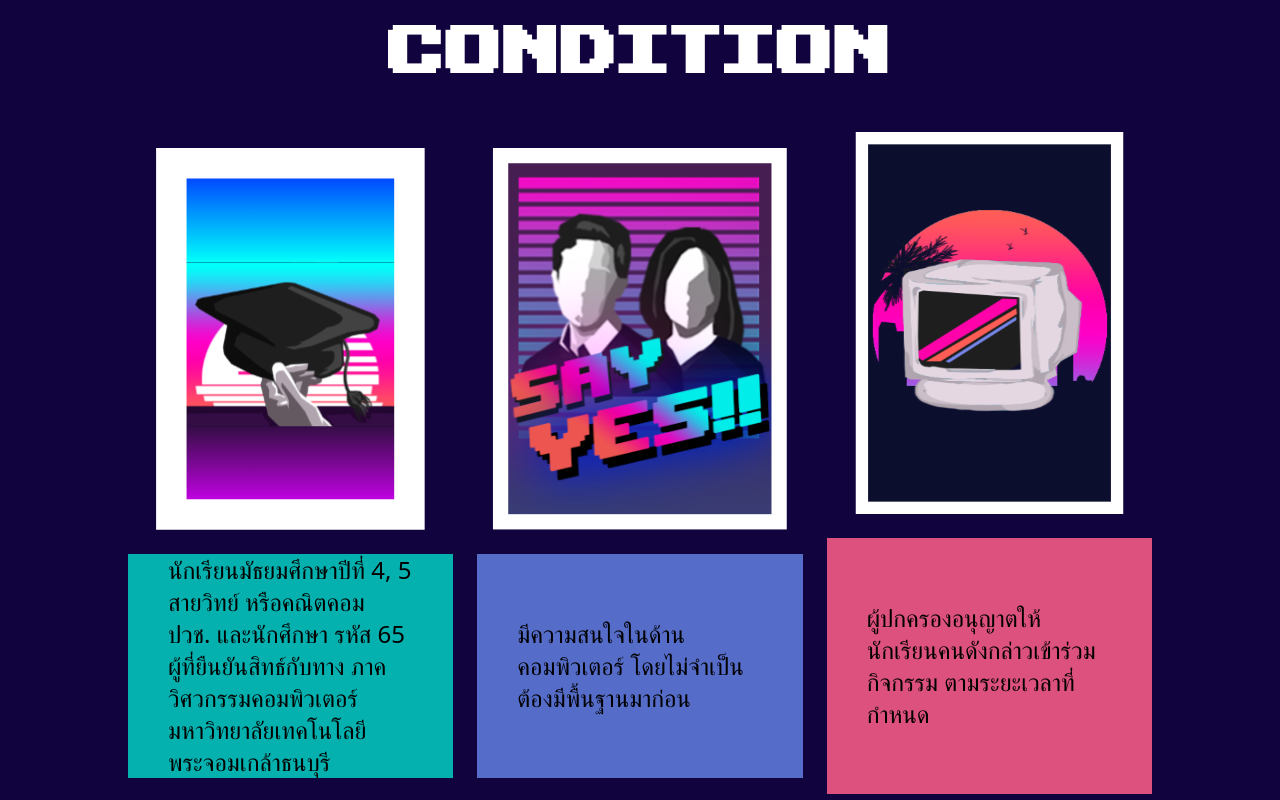
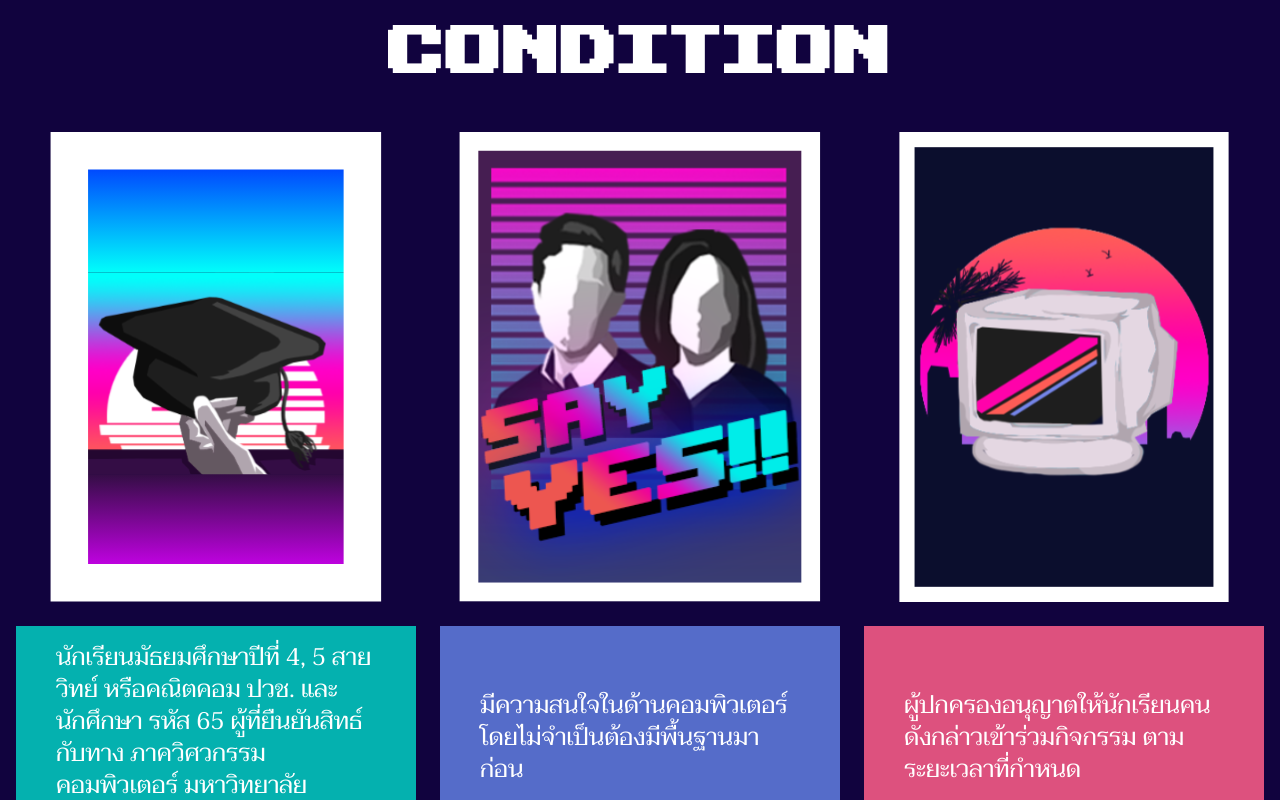
Before and after one commit to cpe-kmutt-student/comcamp33, a Next.js app: page /home in a window 1280 px wide. Shown: the part 2440-3240 px from the top of the page. Built offline with nearby package versions, Linux system fonts and the light colour scheme.

Commit message:
condition but have rsponsive ploblem

```diff
--- a/src/components/condition.js
+++ b/src/components/condition.js
@@ -2,7 +2,7 @@ import Image from "next/image";
 
 const Condition = () => {
   return (
-    <div className="container mx-auto">
+    <div className="mx-10 lg:mx-4">
          <section className="text-white py-4 sm:pt-24 md:pt-36 lg:py-10 flex justify-center text-center font-pixel text-2xl sm:text-3xl md:text-6xl lg:text-8xl">
             Condition
 
@@ -14,7 +14,7 @@ const Condition = () => {
               quality={100}
 
               />
-              <div className="text-base md:text-2xl py-4  lg:py-0 my-6 px-10 bg-[#04B1AF]">
+              <div className="text-base font-thai text-white md:text-2xl py-4  lg:py-4 my-6 px-10 bg-[#04B1AF]">
               นักเรียนมัธยมศึกษาปีที่ 4, 5 สายวิทย์
 หรือคณิตคอม ปวช. และนักศึกษา รหัส 65
 ผู้ที่ยืนยันสิทธ์กับทาง ภาควิศวกรรมคอมพิวเตอร์ มหาวิทยาลัยเทคโนโลยีพระจอมเกล้าธนบุรี
@@ -28,19 +28,19 @@ const Condition = () => {
               quality={100}
 
               />
-               <div className="text-base py-2 md:text-2xl md:py-16 my-6 px-10 bg-[#556CC9]">
+               <div className="text-base font-thai text-white py-2 md:text-2xl md:py-16 my-6 px-10 bg-[#556CC9]">
                มีความสนใจในด้านคอมพิวเตอร์
 โดยไม่จำเป็นต้องมีพื้นฐานมาก่อน
 
               </div>
             </div>
-            <div className="flex flex-col justify-center"><Image src="/assets/condition/piccom.svg"
+            <div className="flex flex-col text-white justify-center"><Image src="/assets/condition/piccom.svg"
               width={460}
               height={540}
               quality={100}
 
               />
-              <div className="text-base py-4 md:text-2xl md:py-16 my-6 px-10 bg-[#DD517E]">
+              <div className="text-base font-thai py-4 md:text-2xl md:py-16 my-6 px-10 bg-[#DD517E]">
               ผู้ปกครองอนุญาตให้นักเรียนคนดังกล่าวเข้าร่วมกิจกรรม ตามระยะเวลาที่กำหนด
 
               </div>
--- a/src/components/contact.js
+++ b/src/components/contact.js
@@ -26,10 +26,10 @@ const Contact = () => {
           </div>
           </div>
         </div>
-        <div className="flex justify-center hidden se:block">
+        <div className="flex justify-center scale-75">
         <iframe src="https://www.facebook.com/plugins/page.php?href=https%3A%2F%2Fwww.facebook.com%2FKMUTTcomcamp&tabs=timeline&width=320&height=500&small_header=false&adapt_container_width=true&hide_cover=false&show_facepile=true&appId=323404429809727" width={340} height={500} style={{border: 'none', overflow: 'hidden'}} scrolling="no" frameBorder={0} allowFullScreen="true" allow="autoplay; clipboard-write; encrypted-media; picture-in-picture; web-share" />
         </div>
-        <div className="flex justify-center ">
+        <div className="flex justify-center scale-75">
           <iframe width={320} height={440} src="https://www.instagram.com/p/CaRvnhkhs2v/embed" frameBorder={0} /></div>
       </div>
     </div>
```
